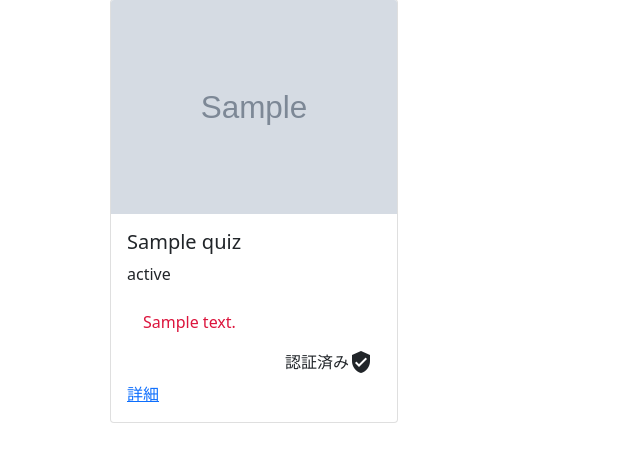
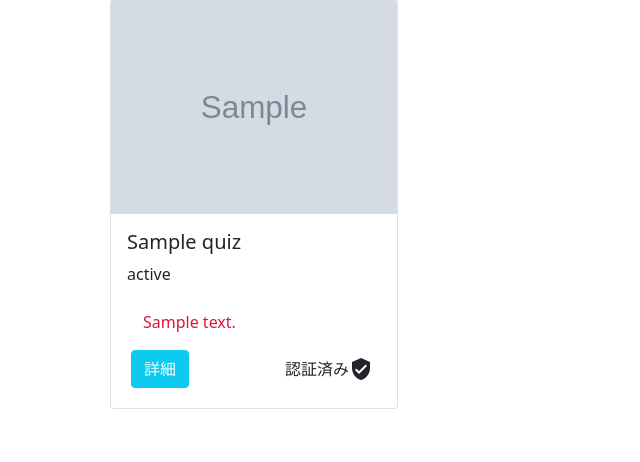
Before and after one commit to soya111/hinata_quiz, a Django app: page /account/ in a window 1280 px wide. Shown: the part 155-617 px from the top of the page, without its empty margins (0-640 px from the left). Run offline with Django 3.2, Linux system fonts and the light colour scheme; a user stored in the database is signed in; tables that the repository leaves empty hold one stand-in row (values such as "Sample post"); grey boxes marked "Sample" are stand-in pictures.

Commit message:
btnのスタイル変更

```diff
--- a/api/templates/api/account.html
+++ b/api/templates/api/account.html
@@ -22,6 +22,8 @@
                         >{{ choice.text }}</li>
                     {% endfor %}
                 </ul>
+                <div class="flex space-between mt-1">
+                    <a href="{% url 'quiz-detail' quiz.id %}" class="btn btn-info m-1 text-light">詳細</a>
                     <div class="m-2 center">
                         {% if quiz.is_approved %}
                             <p class="m-0">認証済み</p><i class="material-icons">verified_user</i>
@@ -29,7 +31,7 @@
                             <p class="m-0">未認証</p><i class="material-icons">privacy_tip</i>
                         {% endif %}
                     </div>
-                <a href="{% url 'quiz-detail' quiz.id %}" class="card-link">詳細</a>
+                </div>
             </div>
         </div>
     {% empty %}
@@ -43,5 +45,11 @@
         align-items: center;
         justify-content: flex-end;
     }
+    .flex{
+        display: flex;
+    }
+    .space-between{
+        justify-content: space-between;
+    }
 </style>
 {% endblock %}
--- a/api/templates/api/quiz_detail.html
+++ b/api/templates/api/quiz_detail.html
@@ -33,7 +33,7 @@
     </table>
     {% if user == object.user %}
     <div class="d-grid gap-2 col-6 mx-auto mb-5">
-        <a class="btn btn-info center" href="{% url 'quiz-edit' object.id %}"><div>編集</div><i class="material-icons">edit</i></a>
+        <a class="btn btn-info center text-light" href="{% url 'quiz-edit' object.id %}">編集<i class="material-icons">edit</i></a>
     </div>
     {% endif %}
 
--- a/api/templates/api/quiz_edit.html
+++ b/api/templates/api/quiz_edit.html
@@ -33,7 +33,7 @@
 
         </table>
         <div class="d-grid gap-2 col-6 mx-auto mb-5">
-            <button type="submit" class="btn btn-info" style="margin: 1rem;">変更</button>
+            <button type="submit" class="btn btn-info text-light" style="margin: 1rem;">変更</button>
         </div>
     </form>
 </div>
--- a/api/templates/api/quiz_list.html
+++ b/api/templates/api/quiz_list.html
@@ -22,9 +22,9 @@
                         >{{ choice.text }}</li>
                     {% endfor %}
                 </ul>
+                <a href="{% url 'quiz-detail' quiz.id %}" class="btn btn-info m-1 text-light">詳細</a>
             </div>
             <div class="card-body">
-                <a href="{% url 'quiz-detail' quiz.id %}" class="card-link">詳細</a>
             </div>
         </div>
     {% empty %}
```
Lines whose indentation alone changed are shown as unchanged.
